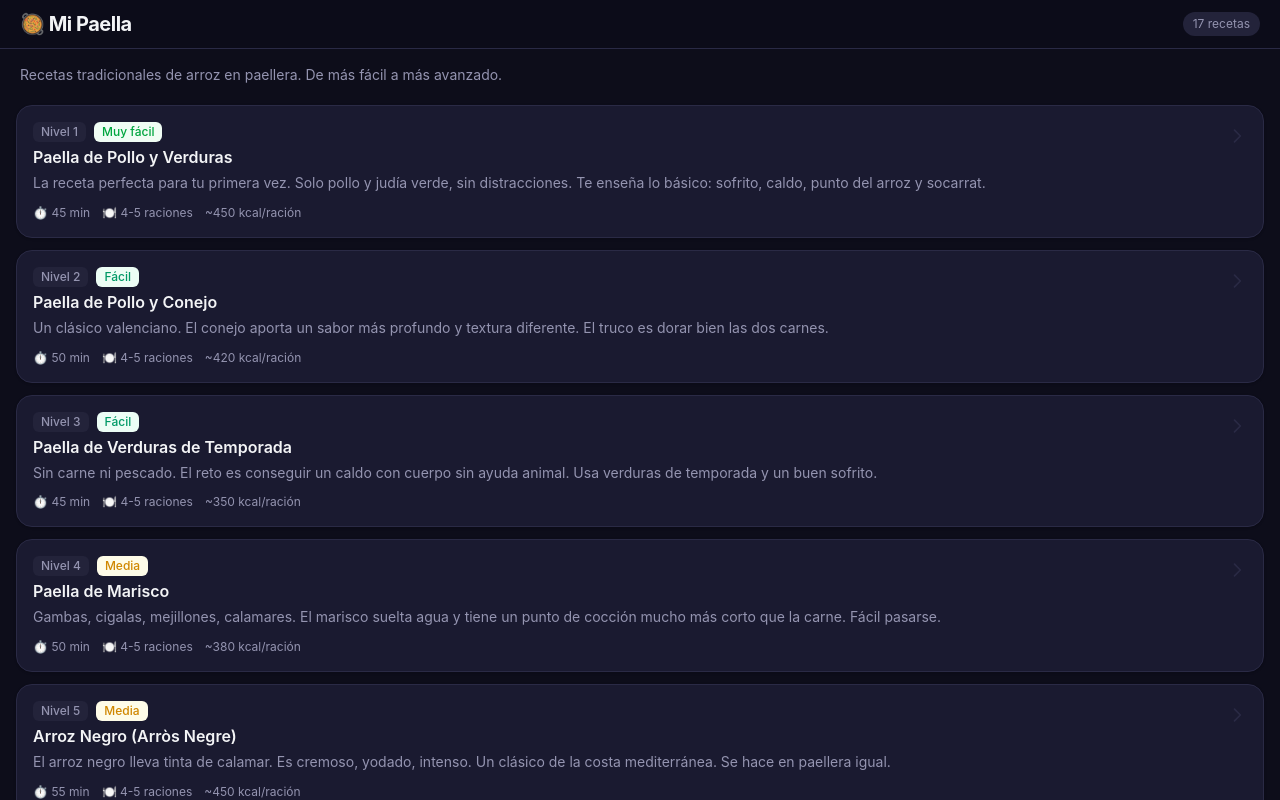
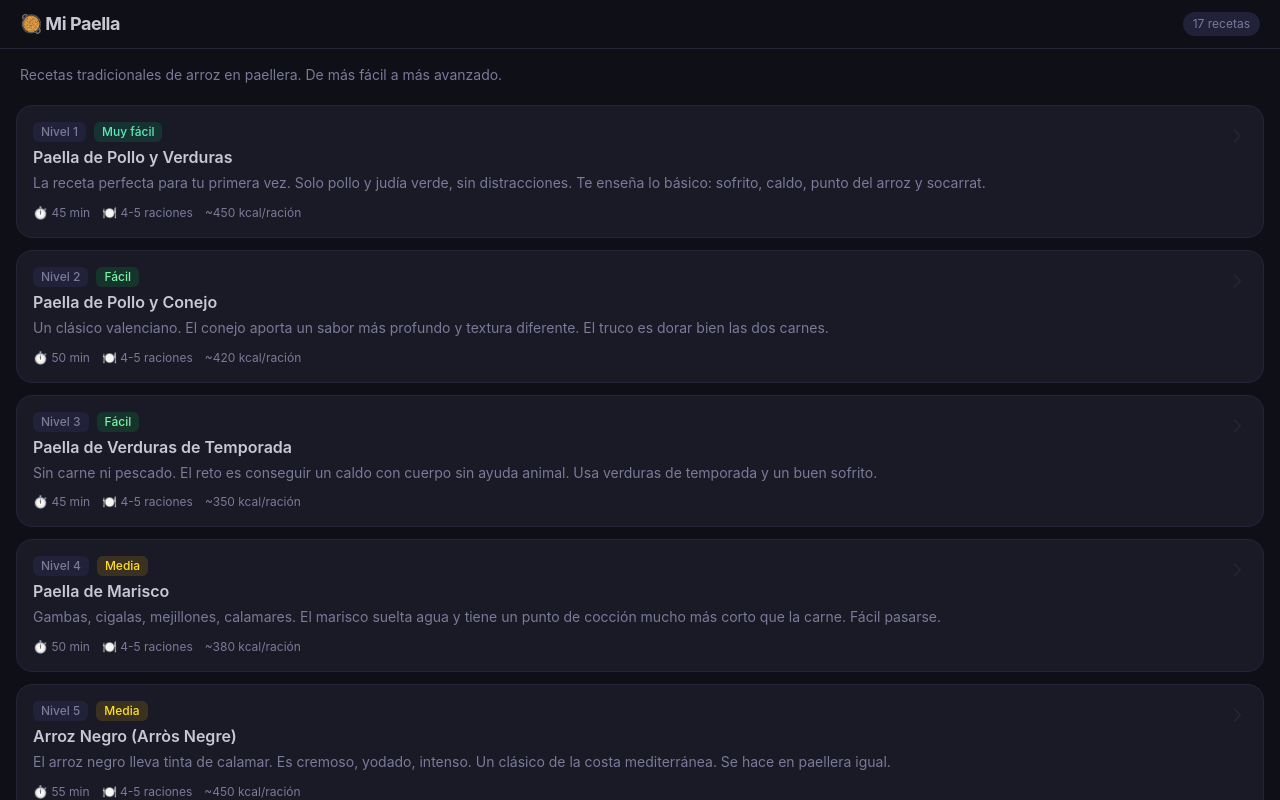
Before and after one commit to TecladoOscuro/mi-paella, a React (Vite) app: page / in a window 1280 px wide. Built offline with nearby package versions, Linux system fonts and the light colour scheme.

Commit message:
Fix: opaque headers, remove bottom bar, soft dark eye-safe contrast

```diff
--- a/index.html
+++ b/index.html
@@ -8,10 +8,10 @@
     <meta name="apple-mobile-web-app-status-bar-style" content="black" />
     <meta name="apple-mobile-web-app-title" content="Mi Paella" />
     <link rel="apple-touch-icon" href="/mi-paella/icon-192.png" />
-    <meta name="theme-color" content="#0d0d1a" />
+    <meta name="theme-color" content="#0f0f17" />
     <title>Mi Paella</title>
     <style>
-      body { padding-top: env(safe-area-inset-top, 0px); padding-bottom: env(safe-area-inset-bottom, 0px); }
+      body { padding: env(safe-area-inset-top, 0px) 0 env(safe-area-inset-bottom, 0px) 0; }
     </style>
   </head>
   <body class="bg-paella-bg">
--- a/src/data/recipes.ts
+++ b/src/data/recipes.ts
@@ -1499,11 +1499,11 @@ export function getRecipeById(id: string): Recipe | undefined {
 
 export function getDifficultyColor(difficulty: Recipe['difficulty']): string {
   switch (difficulty) {
-    case 'Muy fácil': return 'text-green-600 bg-green-50'
-    case 'Fácil': return 'text-emerald-600 bg-emerald-50'
-    case 'Media': return 'text-yellow-600 bg-yellow-50'
-    case 'Media-Alta': return 'text-orange-600 bg-orange-50'
-    case 'Difícil': return 'text-red-500 bg-red-50'
-    case 'Avanzado': return 'text-purple-600 bg-purple-50'
+    case 'Muy fácil': return 'text-emerald-300 bg-emerald-500/15'
+    case 'Fácil': return 'text-green-300 bg-green-500/15'
+    case 'Media': return 'text-yellow-300 bg-yellow-500/15'
+    case 'Media-Alta': return 'text-orange-300 bg-orange-500/15'
+    case 'Difícil': return 'text-red-300 bg-red-500/15'
+    case 'Avanzado': return 'text-purple-300 bg-purple-500/15'
   }
 }
--- a/src/index.css
+++ b/src/index.css
@@ -18,28 +18,25 @@ body {
   margin: 0;
 }
 
-body * {
-  -webkit-user-select: none;
-  user-select: none;
-}
-
 #root {
   min-height: 100%;
+  display: flex;
+  flex-direction: column;
 }
 
 @theme {
-  --color-paella-red: #ef4444;
-  --color-paella-red-dark: #dc2626;
-  --color-paella-orange: #f97316;
-  --color-paella-yellow: #eab308;
-  --color-paella-green: #22c55e;
-  --color-paella-cream: #1e1e2e;
-  --color-paella-dark: #f1f1f7;
-  --color-paella-surface: #23233a;
-  --color-paella-card: #1a1a30;
-  --color-paella-bg: #0d0d1a;
-  --color-paella-border: #2a2a45;
-  --color-paella-muted: #9494b0;
-  --color-paella-text: #e2e2ee;
+  --color-paella-red: #dc2626;
+  --color-paella-red-dark: #b91c1c;
+  --color-paella-orange: #ea580c;
+  --color-paella-yellow: #ca8a04;
+  --color-paella-green: #16a34a;
+  --color-paella-cream: #1a1a26;
+  --color-paella-dark: #c8c8d4;
+  --color-paella-surface: #21213a;
+  --color-paella-card: #1a1a26;
+  --color-paella-bg: #0f0f17;
+  --color-paella-border: #25253a;
+  --color-paella-muted: #7a7a99;
+  --color-paella-text: #c8c8d4;
   --font-family-sans: -apple-system, BlinkMacSystemFont, 'SF Pro Text', 'Helvetica Neue', sans-serif;
 }
--- a/src/pages/Detail.tsx
+++ b/src/pages/Detail.tsx
@@ -57,7 +57,7 @@ export function Detail() {
   const currentMethod: CookingMethod = cookingMode === 'induccion' ? recipe.induction : recipe.parrilla
 
   return (
-    <div className="min-h-dvh pb-(--safe-bottom)">
+    <div className="min-h-full flex flex-col">
       <NavigationBar title={recipe.name} onBack={() => navigate('/')} />
 
       <div className="px-5 pt-4 pb-2">
@@ -77,7 +77,7 @@ export function Detail() {
         <p className="text-sm text-paella-muted leading-relaxed">{recipe.story}</p>
       </div>
 
-      <div className="sticky top-0 z-10 bg-paella-bg/90 backdrop-blur-xl border-b border-paella-border">
+      <div className="sticky top-11 z-10 bg-paella-bg border-b border-paella-border">
         <div className="flex">
           <button
             onClick={() => setActiveTab('ingredientes')}
@@ -131,7 +131,7 @@ export function Detail() {
 
 function NavigationBar({ title, onBack }: { title: string; onBack: () => void }) {
   return (
-    <div className="sticky top-0 z-20 bg-paella-bg/90 backdrop-blur-xl border-b border-paella-border px-2 pt-(--safe-bottom)">
+    <div className="sticky top-0 z-20 bg-paella-bg border-b border-paella-border px-2">
       <div className="flex items-center h-11">
         <button
           onClick={onBack}
@@ -143,7 +143,7 @@ function NavigationBar({ title, onBack }: { title: string; onBack: () => void })
           Inicio
         </button>
         <div className="flex-1 text-center">
-          <h2 className="text-sm font-semibold truncate px-4 text-gray-100">{title}</h2>
+          <h2 className="text-sm font-semibold truncate px-4 text-paella-text">{title}</h2>
         </div>
         <div className="w-16" />
       </div>
@@ -188,7 +188,7 @@ function IngredientsTab({
           <button
             onClick={() => onModeChange('lista')}
             className={`px-3 py-1.5 text-xs font-medium rounded-md transition-all ${
-              mode === 'lista' ? 'bg-paella-border shadow-sm text-gray-100' : 'text-paella-muted'
+              mode === 'lista' ? 'bg-paella-border shadow-sm text-paella-text' : 'text-paella-muted'
             }`}
           >
             📋 Lista
@@ -241,7 +241,7 @@ function IngredientsTab({
               {mode === 'lista' ? (
                 <ul className="space-y-1.5">
                   {items.map((ing) => (
-                    <li key={ing.id} className="text-sm text-gray-300 flex justify-between py-1.5 border-b border-paella-border last:border-0">
+                    <li key={ing.id} className="text-sm text-paella-text flex justify-between py-1.5 border-b border-paella-border last:border-0">
                       <span>{ing.name}</span>
                       <span className="text-paella-muted text-xs font-medium ml-2 shrink-0">{ing.quantity}</span>
                     </li>
@@ -271,7 +271,7 @@ function IngredientsTab({
                             )}
                           </div>
                           <div className="flex-1 text-left">
-                            <span className={`text-sm ${checked ? 'text-paella-muted line-through' : 'text-gray-300'}`}>
+                            <span className={`text-sm ${checked ? 'text-paella-muted line-through' : 'text-paella-text'}`}>
                               {ing.name}
                             </span>
                           </div>
@@ -307,7 +307,7 @@ function PreparationTab({
         <button
           onClick={() => onModeChange('induccion')}
           className={`flex-1 px-3 py-1.5 text-xs font-medium rounded-md transition-all ${
-            mode === 'induccion' ? 'bg-paella-border shadow-sm text-gray-100' : 'text-paella-muted'
+            mode === 'induccion' ? 'bg-paella-border shadow-sm text-paella-text' : 'text-paella-muted'
           }`}
         >
           ⚡ Inducción
@@ -315,7 +315,7 @@ function PreparationTab({
         <button
           onClick={() => onModeChange('parrilla')}
           className={`flex-1 px-3 py-1.5 text-xs font-medium rounded-md transition-all ${
-            mode === 'parrilla' ? 'bg-paella-border shadow-sm text-gray-100' : 'text-paella-muted'
+            mode === 'parrilla' ? 'bg-paella-border shadow-sm text-paella-text' : 'text-paella-muted'
           }`}
         >
           🔥 Parrilla / BBQ
@@ -323,7 +323,7 @@ function PreparationTab({
       </div>
 
       <div className="space-y-4 mb-6">
-        <h3 className="text-sm font-semibold text-gray-100">Pasos</h3>
+        <h3 className="text-sm font-semibold text-paella-text">Pasos</h3>
         {method.steps.map((step) => (
           <div key={step.order} className="flex gap-3">
             <div className="flex flex-col items-center">
@@ -335,7 +335,7 @@ function PreparationTab({
               )}
             </div>
             <div className="flex-1 pb-4">
-              <p className="text-sm text-gray-300 leading-relaxed">{step.description}</p>
+              <p className="text-sm text-paella-text leading-relaxed">{step.description}</p>
               {(step.time || step.heatLevel) && (
                 <div className="flex gap-3 mt-1.5">
                   {step.time && (
@@ -356,7 +356,7 @@ function PreparationTab({
       </div>
 
       <div className="bg-paella-surface rounded-xl p-4 mb-6">
-        <h3 className="text-sm font-semibold text-gray-100 mb-3">Fases de calor</h3>
+        <h3 className="text-sm font-semibold text-paella-text mb-3">Fases de calor</h3>
         <div className="overflow-x-auto -mx-1">
           <table className="w-full text-xs">
             <thead>
@@ -371,9 +371,9 @@ function PreparationTab({
             <tbody>
               {method.heatPhases.map((phase, i) => (
                 <tr key={i} className="border-b border-paella-border last:border-0">
-                  <td className="py-2 pr-2 text-gray-300">{phase.phase}</td>
+                  <td className="py-2 pr-2 text-paella-text">{phase.phase}</td>
                   <td className="py-2 pr-2 text-paella-muted">{phase.time}</td>
-                  <td className="py-2 text-gray-300 font-medium">
+                  <td className="py-2 text-paella-text font-medium">
                     {mode === 'induccion' ? phase.induction : phase.parrilla}
                   </td>
                 </tr>
@@ -385,12 +385,12 @@ function PreparationTab({
 
       {method.tips.length > 0 && (
         <div className="mb-6">
-          <h3 className="text-sm font-semibold text-gray-100 mb-3">
+          <h3 className="text-sm font-semibold text-paella-text mb-3">
             Tips para {mode === 'induccion' ? 'Inducción' : 'Parrilla / BBQ'}
           </h3>
           <ul className="space-y-2">
             {method.tips.map((tip, i) => (
-              <li key={i} className="flex gap-2 text-sm text-gray-400">
+              <li key={i} className="flex gap-2 text-sm text-paella-muted">
                 <span className="text-paella-orange shrink-0">💡</span>
                 <span className="leading-relaxed">{tip}</span>
               </li>
@@ -401,10 +401,10 @@ function PreparationTab({
 
       {tips.length > 0 && (
         <div className="bg-paella-card rounded-xl p-4 border border-paella-border">
-          <h3 className="text-sm font-semibold text-gray-100 mb-3">Consejos generales</h3>
+          <h3 className="text-sm font-semibold text-paella-text mb-3">Consejos generales</h3>
           <ul className="space-y-2">
             {tips.map((tip, i) => (
-              <li key={i} className="flex gap-2 text-sm text-gray-400">
+              <li key={i} className="flex gap-2 text-sm text-paella-muted">
                 <span className="text-paella-red shrink-0">🥘</span>
                 <span className="leading-relaxed">{tip}</span>
               </li>
--- a/src/pages/Home.tsx
+++ b/src/pages/Home.tsx
@@ -3,11 +3,11 @@ import { recipes, getDifficultyColor } from '../data/recipes'
 
 export function Home() {
   return (
-    <div className="pb-(--safe-bottom)">
-      <header className="sticky top-0 z-10 bg-paella-bg/90 backdrop-blur-xl border-b border-paella-border px-5 pt-(--safe-bottom)">
+    <div className="flex flex-col min-h-full">
+      <header className="sticky top-0 z-10 bg-paella-bg border-b border-paella-border px-5">
         <div className="flex items-center justify-between h-12">
           <div>
-            <h1 className="text-xl font-bold tracking-tight text-gray-100">🥘 Mi Paella</h1>
+            <h1 className="text-lg font-bold tracking-tight text-paella-text">🥘 Mi Paella</h1>
           </div>
           <span className="text-xs text-paella-muted bg-paella-surface rounded-full px-2.5 py-1">
             {recipes.length} recetas
@@ -15,7 +15,7 @@ export function Home() {
         </div>
       </header>
 
-      <main className="px-4 pt-4 pb-24">
+      <main className="flex-1 px-4 pt-4 pb-6">
         <p className="text-sm text-paella-muted mb-5 px-1">
           Recetas tradicionales de arroz en paellera. De más fácil a más avanzado.
         </p>
@@ -25,7 +25,7 @@ export function Home() {
             <Link
               key={recipe.id}
               to={`/receta/${recipe.id}`}
-              className="block bg-paella-card rounded-2xl shadow-sm border border-paella-border p-4 active:scale-[0.98] transition-transform duration-100"
+              className="block bg-paella-card rounded-2xl border border-paella-border p-4 active:scale-[0.98] transition-transform duration-100"
             >
               <div className="flex items-start justify-between gap-3">
                 <div className="flex-1 min-w-0">
@@ -37,7 +37,7 @@ export function Home() {
                       {recipe.difficulty}
                     </span>
                   </div>
-                  <h2 className="text-base font-semibold leading-snug text-gray-100">
+                  <h2 className="text-base font-semibold leading-snug text-paella-text">
                     {recipe.name}
                   </h2>
                   <p className="text-sm text-paella-muted mt-1 line-clamp-2 leading-relaxed">
```
